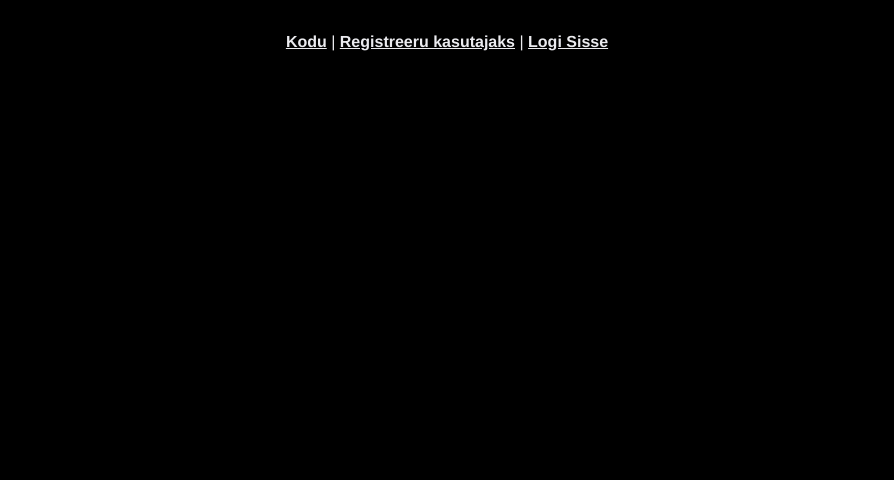
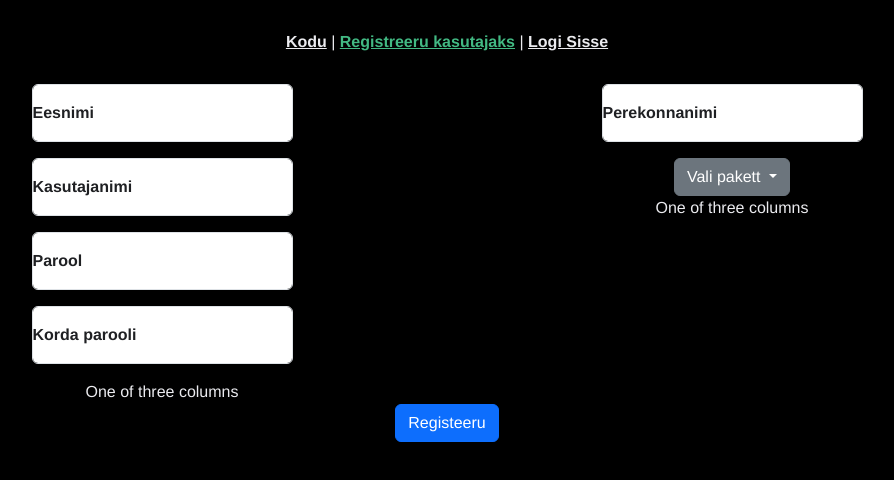
Before and after one commit to dranluik/rainaifront, a Vue app: page /signup in a window 1280 px wide. Shown: the top 480 px of the page, without its empty margins (193-1087 px from the left). Built offline with nearby package versions, Linux system fonts and the light colour scheme.

Commit message:
Colour addeds

```diff
--- a/src/App.vue
+++ b/src/App.vue
@@ -1,7 +1,7 @@
 <template>
   <nav>
     <router-link to="/">Kodu</router-link> |
-    <router-link to="/about">Registreeru kasutajaks</router-link> |
+    <router-link to="/signup">Registreeru kasutajaks</router-link> |
     <router-link to="/login">Logi Sisse</router-link>
   </nav>
   <router-view/>
--- a/src/components/RainContact.vue
+++ b/src/components/RainContact.vue
@@ -23,6 +23,7 @@
       <td></td>
     </tr>
     </tbody>
+
   </table>
 </template>
 <script>
@@ -52,13 +53,6 @@ a {
 </style>
 <style scoped>
 
-.table {
-  border-collapse: collapse; /* Remove spacing between table cells */
-  width: 100%;
-  background-color: #ebebef; /* Set the background color of the table to black */
-  color: white; /* Set the text color to white */
-}
-
 .table th,
 .table td {
   border: none; /* Remove cell borders */
--- a/src/router/index.js
+++ b/src/router/index.js
@@ -1,6 +1,7 @@
 import { createRouter, createWebHistory } from 'vue-router'
 import HomeView from '../views/HomeView.vue'
 import LoginView from "@/views/LoginView.vue";
+import SignUpView from "@/views/SignUpView.vue";
 
 const routes = [
   {
@@ -12,6 +13,11 @@ const routes = [
     path: '/login',
     name: 'loginRoute',
     component: LoginView
+  },
+  {
+    path: '/signup',
+    name: 'signupRoute',
+    component: SignUpView
   },
   {
     path: '/about',
--- /dev/null
+++ b/src/views/SignUpView.vue
@@ -0,0 +1,73 @@
+<template>
+
+  <div class="container text-center">
+    <div class="row align-items-start">
+      <div class="col">
+        <div class="row justify-content-center">
+          <div class="col col-6 form-floating mb-3">
+            <input type="email" class="form-control" placeholder="name@example.com">
+            <label for="floatingInput" class="custom-label">Eesnimi</label>
+          </div>
+        </div>
+        <div class="row justify-content-center">
+          <div class="col col-6 form-floating mb-3">
+            <input type="email" class="form-control" placeholder="name@example.com">
+            <label for="floatingInput" class="custom-label">Kasutajanimi</label>
+          </div>
+        </div>
+        <div class="row justify-content-center">
+          <div class="col col-6 form-floating mb-3">
+            <input type="email" class="form-control" placeholder="name@example.com">
+            <label for="floatingInput" class="custom-label">Parool</label>
+          </div>
+        </div>
+        <div class="row justify-content-center">
+          <div class="col col-6 form-floating mb-3">
+            <input type="email" class="form-control" placeholder="name@example.com">
+            <label for="floatingInput" class="custom-label">Korda parooli</label>
+          </div>
+        </div>
+        One of three columns
+      </div>
+      <div class="col">
+        <div class="row justify-content-center">
+          <div class="col col-6 form-floating mb-3">
+            <input type="email" class="form-control" placeholder="name@example.com">
+            <label for="floatingInput" class="custom-label">Perekonnanimi</label>
+          </div>
+        </div>
+        <div class="dropdown">
+          <button class="btn btn-secondary dropdown-toggle" type="button" data-bs-toggle="dropdown" aria-expanded="false">
+            Vali pakett
+          </button>
+          <ul class="dropdown-menu">
+            <li><a class="dropdown-item" href="#">Kogupakett</a></li>
+            <li><a class="dropdown-item" href="#">Frontend</a></li>
+            <li><a class="dropdown-item" href="#">Backend</a></li>
+          </ul>
+        </div>
+        One of three columns
+      </div>
+    </div>
+  </div>
+  <div>
+    <a class="btn btn-primary" href="#" role="button">Registeeru</a>
+  </div>
+</template>
+
+
+<script>
+export default {
+  name: "SignUpView"
+}
+
+</script>
+
+<style scoped>
+.custom-label {
+  font-size: 16px;
+  font-weight: bold;
+  color: rgb(31, 32, 35);
+}
+
+</style>
```
